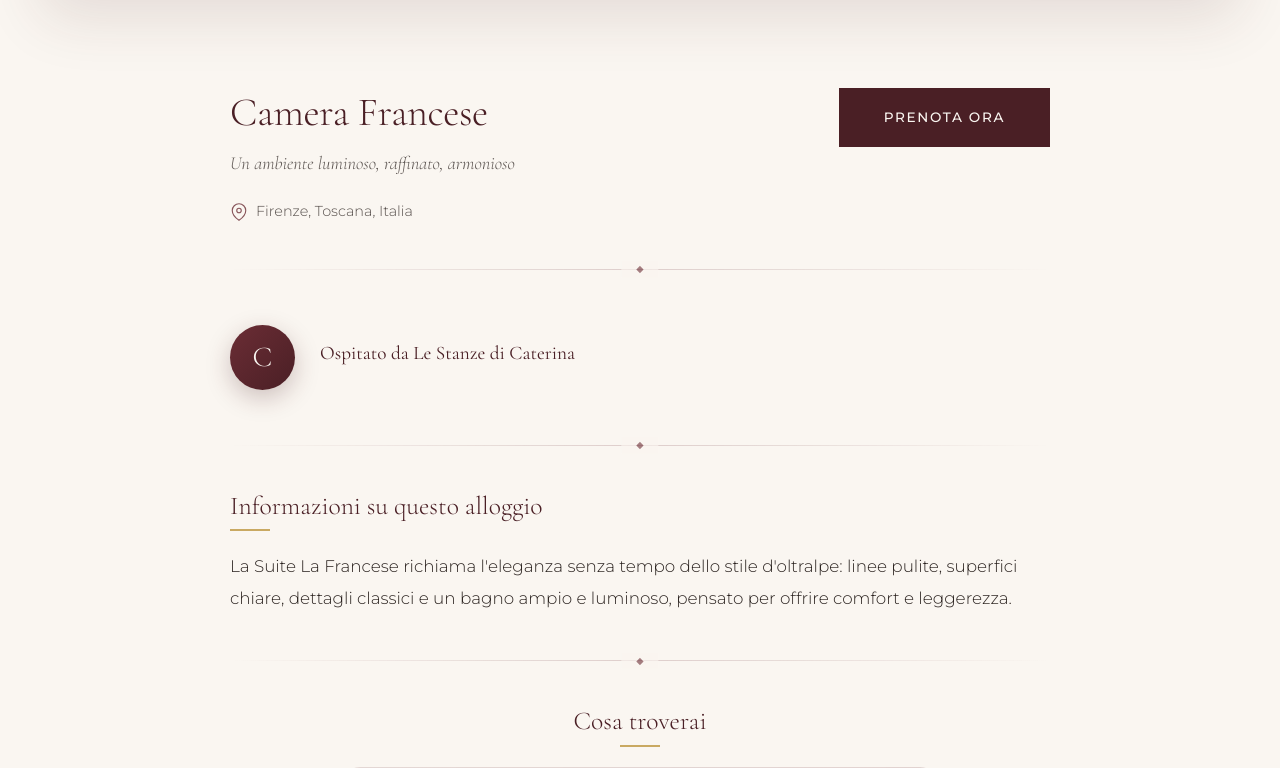
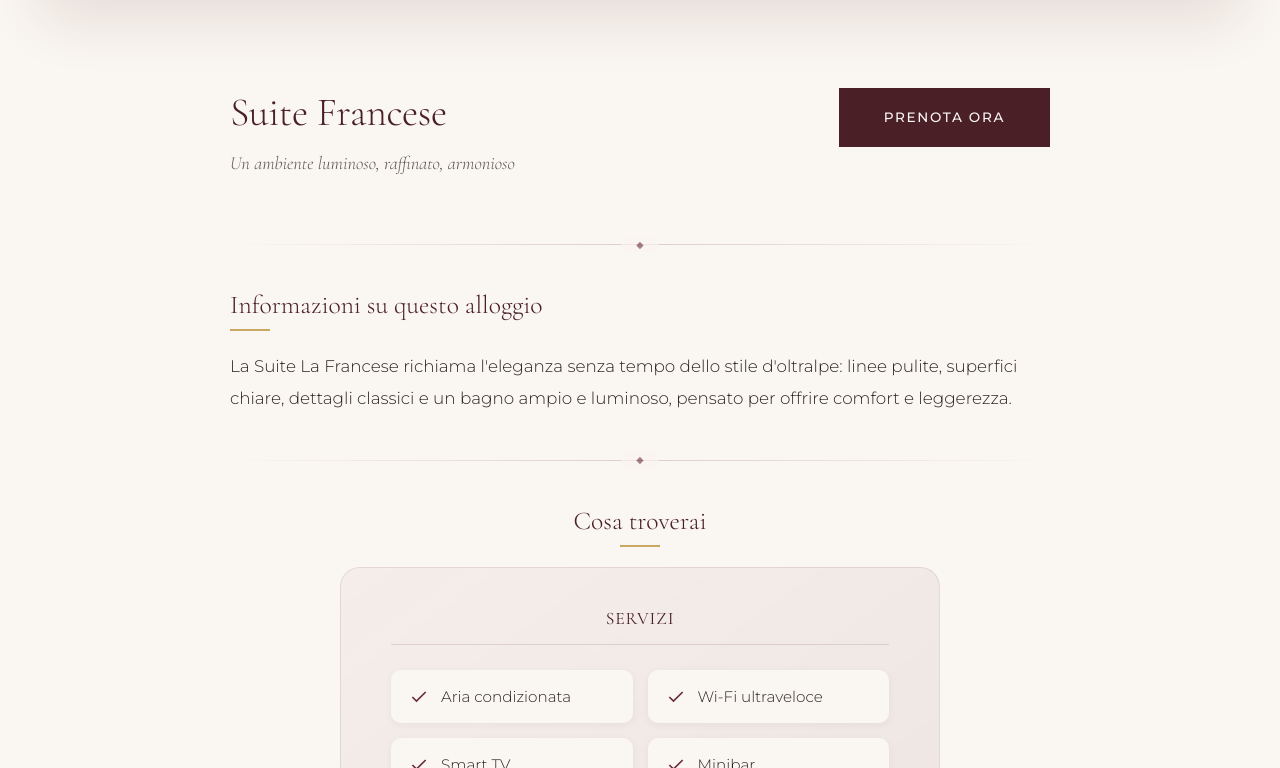
Before and after one commit to LorenzoDinardo00/le_case_di_caterina., a React (Vite) app in the folder react-app/: page /stanza/camera-francese in a window 1280 px wide. Shown: the part 632-1400 px from the top of the page. Built offline with nearby package versions, Linux system fonts and the light colour scheme.

Commit message:
Modifiche dre

```diff
--- a/react-app/src/App.jsx
+++ b/react-app/src/App.jsx
@@ -66,27 +66,33 @@ function Navbar() {
   const handleNavClick = (e, targetId) => {
     e.preventDefault()
 
+    // Close mobile menu first
+    setMobileMenuOpen(false)
+    document.body.style.overflow = ''
+
     // If not on homepage, navigate to homepage with anchor
     if (!isHomePage) {
       navigate('/' + targetId)
-      setMobileMenuOpen(false)
-      document.body.style.overflow = ''
       return
     }
 
+    // For home, scroll to top
+    if (targetId === '#home') {
+      window.scrollTo({ top: 0, behavior: 'smooth' })
+      return
+    }
+
+    // Simple scroll with fixed offset (navbar height ~70px + some padding)
     const target = document.querySelector(targetId)
     if (target) {
-      const headerOffset = 80
-      const elementPosition = target.getBoundingClientRect().top
-      const offsetPosition = elementPosition + window.pageYOffset - headerOffset
+      const navbarHeight = 80
+      const targetPosition = target.offsetTop - navbarHeight
 
       window.scrollTo({
-        top: offsetPosition,
+        top: targetPosition,
         behavior: 'smooth'
       })
     }
-    setMobileMenuOpen(false)
-    document.body.style.overflow = ''
   }
 
   const toggleMobileMenu = () => {
@@ -667,7 +673,7 @@ function ContactSection() {
                 </span>
                 <div>
                   <strong>{t.contact.address}</strong>
-                  <p>Via del Centro Storico, 12<br />50122 Firenze FI, Italia</p>
+                  <p>Via dello Studio, 12<br />50122 Firenze, Italia</p>
                 </div>
               </div>
               <div className="contact-item">
@@ -678,7 +684,7 @@ function ContactSection() {
                 </span>
                 <div>
                   <strong>{t.contact.phone}</strong>
-                  <p>+39 055 123 4567</p>
+                  <p>+39 333 199 2394</p>
                 </div>
               </div>
               <div className="contact-item">
@@ -690,7 +696,7 @@ function ContactSection() {
                 </span>
                 <div>
                   <strong>{t.contact.email}</strong>
-                  <p>info@lestanzedicaterina.it</p>
+                  <p>giacomomarretti1997@gmail.com</p>
                 </div>
               </div>
             </div>
--- a/react-app/src/RoomPage.jsx
+++ b/react-app/src/RoomPage.jsx
@@ -252,33 +252,10 @@ function RoomPage() {
                             <div className="room-header-info">
                                 <h1>{roomContent.title}</h1>
                                 <p className="room-tagline">{roomContent.tagline}</p>
-                                <div className="room-meta">
-                                    <span className="room-location">
-                                        <svg viewBox="0 0 24 24" fill="none" stroke="currentColor" strokeWidth="1.5">
-                                            <path d="M21 10c0 7-9 13-9 13s-9-6-9-13a9 9 0 0118 0z" />
-                                            <circle cx="12" cy="10" r="3" />
-                                        </svg>
-                                        Firenze, Toscana, Italia
-                                    </span>
-                                </div>
                             </div>
                             <Link to="/#contact" className="btn-book-simple">
                                 {t.roomPage.bookNow}
                             </Link>
-                        </div>
-                    </div>
-
-                    <div className="room-divider"></div>
-
-                    {/* Quick Info */}
-                    <div className="room-quick-info">
-                        <div className="host-info">
-                            <div className="host-avatar">
-                                <span>C</span>
-                            </div>
-                            <div className="host-details">
-                                <h3>{t.roomPage.hostedBy}</h3>
-                            </div>
                         </div>
                     </div>
 
--- a/react-app/src/styles.css
+++ b/react-app/src/styles.css
@@ -1628,13 +1628,16 @@ img {
     }
 
     .about-image {
-        order: -1;
         margin: 0 -20px;
+        overflow: hidden;
     }
 
     .about-image img {
-        aspect-ratio: 16/10;
+        aspect-ratio: 16/9;
         width: calc(100% + 40px);
+        object-fit: cover;
+        object-position: center;
+        transform: scale(1.1);
     }
 
     .image-frame {
--- a/react-app/src/translations.js
+++ b/react-app/src/translations.js
@@ -19,7 +19,7 @@ export const translations = {
         'Architettura storica',
         'Vista sul Duomo di Firenze',
         'Suite con mattoni originali',
-        'Camera Italiana'
+        'Suite Italiana'
       ]
     },
 
@@ -38,9 +38,9 @@ export const translations = {
       title: 'Le Nostre Stanze',
       description: "Ogni camera è un'opera d'arte, curata nei minimi dettagli per offrire un'esperienza di soggiorno senza paragoni.",
       discover: 'Scopri',
-      spagnola: 'Camera Spagnola',
-      italiana: 'Camera Italiana',
-      francese: 'Camera Francese'
+      spagnola: 'Suite Spagnola',
+      italiana: 'Suite Italiana',
+      francese: 'Suite Francese'
     },
 
     // Services
@@ -127,7 +127,7 @@ export const translations = {
 
       // Room specific
       spagnola: {
-        title: 'Camera Spagnola',
+        title: 'Suite Spagnola',
         tagline: 'Un ambiente intenso, caldo, vibrante',
         description: 'La Suite La Spagnola interpreta uno stile mediterraneo deciso e passionale: tonalità arancio e terracotta, superfici materiche e contrasti marcati danno vita a uno spazio di forte personalità, avvolgente e pieno di energia.',
         highlights: [
@@ -138,7 +138,7 @@ export const translations = {
         ]
       },
       italiana: {
-        title: 'Camera Italiana',
+        title: 'Suite Italiana',
         tagline: 'Un ambiente intimo, materico, autentico',
         description: "La Suite L'Italiana è un omaggio allo stile italiano più essenziale: superfici in pietra, tonalità calde, luci soffuse e un bagno dal carattere deciso, con ampia doccia walk-in rivestita in mosaico.",
         highlights: [
@@ -149,7 +149,7 @@ export const translations = {
         ]
       },
       francese: {
-        title: 'Camera Francese',
+        title: 'Suite Francese',
         tagline: 'Un ambiente luminoso, raffinato, armonioso',
         description: "La Suite La Francese richiama l'eleganza senza tempo dello stile d'oltralpe: linee pulite, superfici chiare, dettagli classici e un bagno ampio e luminoso, pensato per offrire comfort e leggerezza.",
         highlights: [
@@ -182,7 +182,7 @@ export const translations = {
         'Historic architecture',
         'View of Florence Duomo',
         'Suite with original bricks',
-        'Italian Room'
+        'Italian Suite'
       ]
     },
 
@@ -201,9 +201,9 @@ export const translations = {
       title: 'Our Rooms',
       description: 'Each room is a work of art, crafted with attention to detail to offer an unparalleled stay experience.',
       discover: 'Discover',
-      spagnola: 'Spanish Room',
-      italiana: 'Italian Room',
-      francese: 'French Room'
+      spagnola: 'Spanish Suite',
+      italiana: 'Italian Suite',
+      francese: 'French Suite'
     },
 
     // Services
@@ -290,7 +290,7 @@ export const translations = {
 
       // Room specific
       spagnola: {
-        title: 'Spanish Room',
+        title: 'Spanish Suite',
         tagline: 'An intense, warm, vibrant atmosphere',
         description: 'The Spanish Suite interprets a bold and passionate Mediterranean style: orange and terracotta tones, textured surfaces and marked contrasts create a space of strong personality, enveloping and full of energy.',
         highlights: [
@@ -301,7 +301,7 @@ export const translations = {
         ]
       },
       italiana: {
-        title: 'Italian Room',
+        title: 'Italian Suite',
         tagline: 'An intimate, textured, authentic atmosphere',
         description: "The Italian Suite is a tribute to the most essential Italian style: stone surfaces, warm tones, soft lighting and a bathroom with strong character, featuring a large walk-in shower covered in mosaic.",
         highlights: [
@@ -312,7 +312,7 @@ export const translations = {
         ]
       },
       francese: {
-        title: 'French Room',
+        title: 'French Suite',
         tagline: 'A bright, refined, harmonious atmosphere',
         description: "The French Suite evokes the timeless elegance of French style: clean lines, light surfaces, classic details and a spacious, bright bathroom designed to offer comfort and lightness.",
         highlights: [
```
